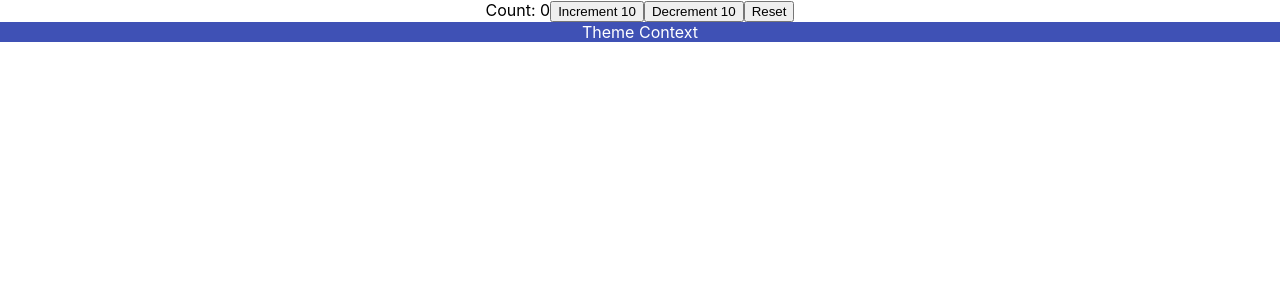
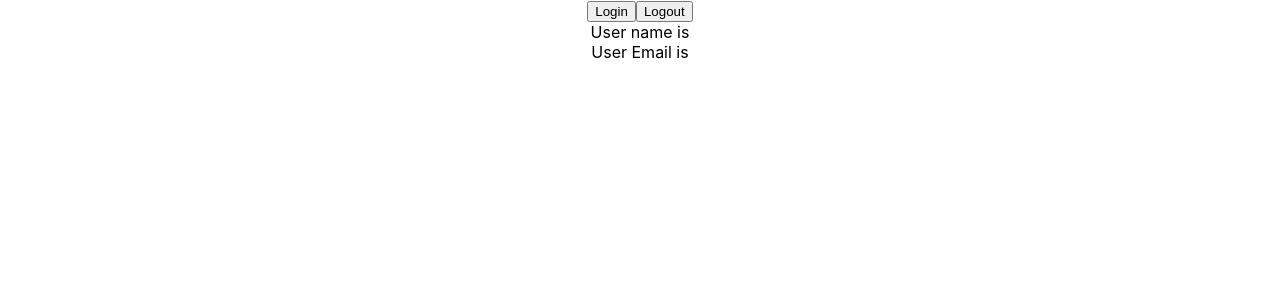
Before and after one commit to sumanta2/react-typescript-demo, a React (Create React App) app: page / in a window 1280 px wide. Shown: the top 300 px of the page. Built offline with nearby package versions, Linux system fonts and the light colour scheme.

Commit message:
14 vdo15 useContext Future hook types

```diff
--- a/src/App.tsx
+++ b/src/App.tsx
@@ -14,7 +14,8 @@
 import Counter from './components/State/Counter';
 import { ThemeContextProvider } from './components/context/ThemeContext';
 import Box from './components/context/Box';
-
+import { UserContextProvider } from './components/context/UserContext';
+import User from './components/context/User';
 function App() {
   const data=[
     {
@@ -38,11 +39,15 @@
       <Input value='' handleChange={(event)=>{console.log(event)}} />
       <Container style={{border:'1px solid black',padding:'1rem'}}/>
       <Loggedin /> */}
-      <Counter/>
+      {/* <Counter/>
 
       <ThemeContextProvider>
         <Box/>
-      </ThemeContextProvider>
+      </ThemeContextProvider> */}
+
+      <UserContextProvider>
+        <User/>
+      </UserContextProvider>
 
     </div>
   );
--- /dev/null
+++ b/src/components/context/User.tsx
@@ -0,0 +1,31 @@
+import { useContext } from "react"
+import { UserContext } from "./UserContext"
+const User = () => {
+    const userContext=useContext(UserContext)
+
+    const handleLogin= () =>{
+        if(userContext)
+        {
+            userContext?.setUser({
+                name:"teacher",
+                email:"teacher@example.com"
+            })
+        }
+    }
+    const handleLogout= () =>{
+        userContext?.setUser(null)
+    }
+
+    return (
+    <div>
+        <button onClick={handleLogin}>Login</button>
+        <button onClick={handleLogout}>Logout</button>
+        <div >User name is {userContext?.user?.name}</div>
+        <div >User Email is {userContext?.user?.email}</div>
+
+
+    </div>
+  )
+}
+
+export default User
--- /dev/null
+++ b/src/components/context/UserContext.tsx
@@ -0,0 +1,19 @@
+import {useState,createContext} from 'react'
+export type AuthUser ={
+    name:string
+    email:string
+}
+type UserContextProviderProps={
+    children:React.ReactNode
+}
+type UserContextType={
+    user:AuthUser | null
+    setUser: React.Dispatch<React.SetStateAction<AuthUser | null>>
+}
+export const UserContext = createContext<UserContextType | null>(null)
+export const UserContextProvider = ({children}:UserContextProviderProps) =>{
+    const [user,setUser]=useState<AuthUser | null>(null)
+    return(
+        <UserContext.Provider value={{user,setUser}}>{children}</UserContext.Provider>
+    )
+}
```
Also changed, not shown: Readme.txt.
